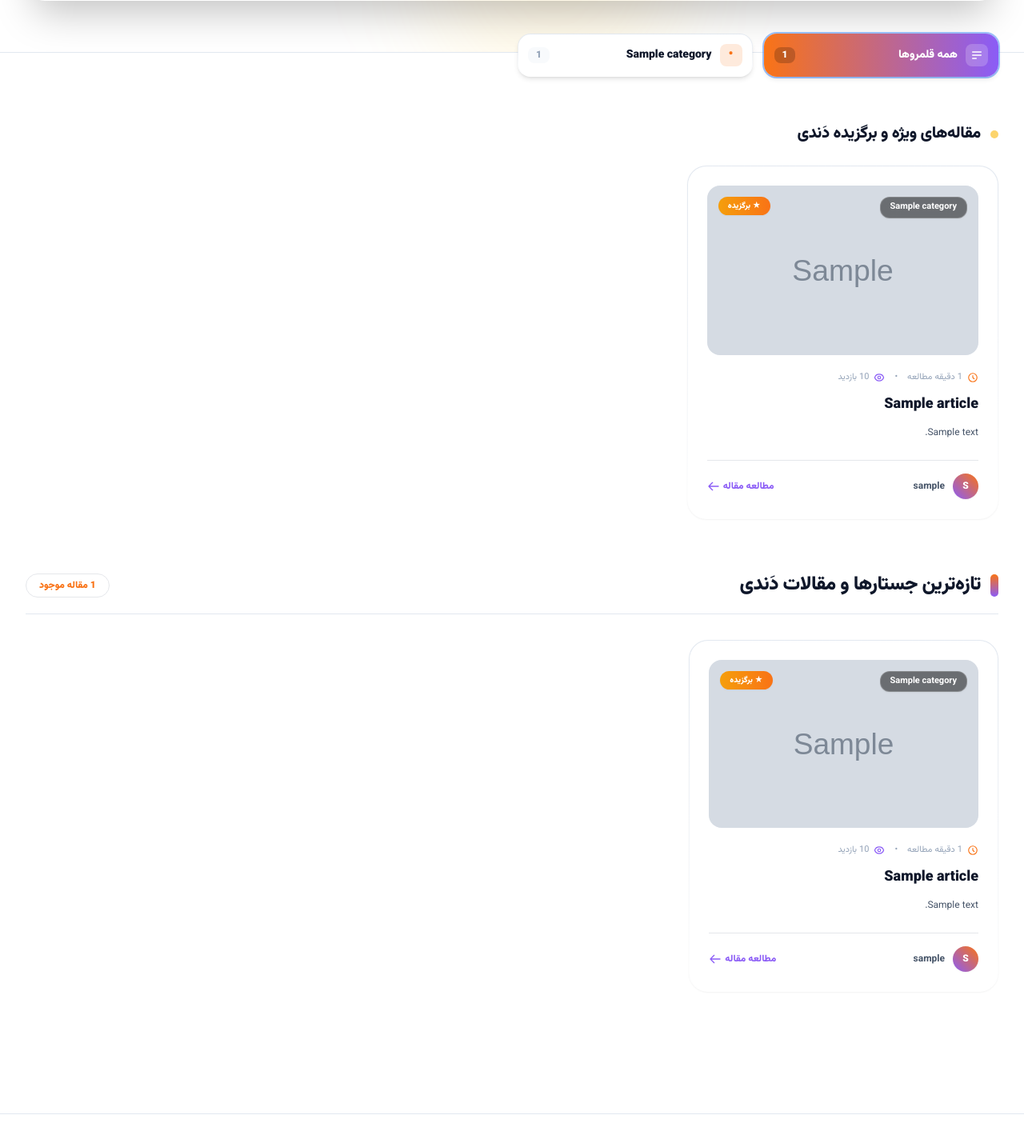
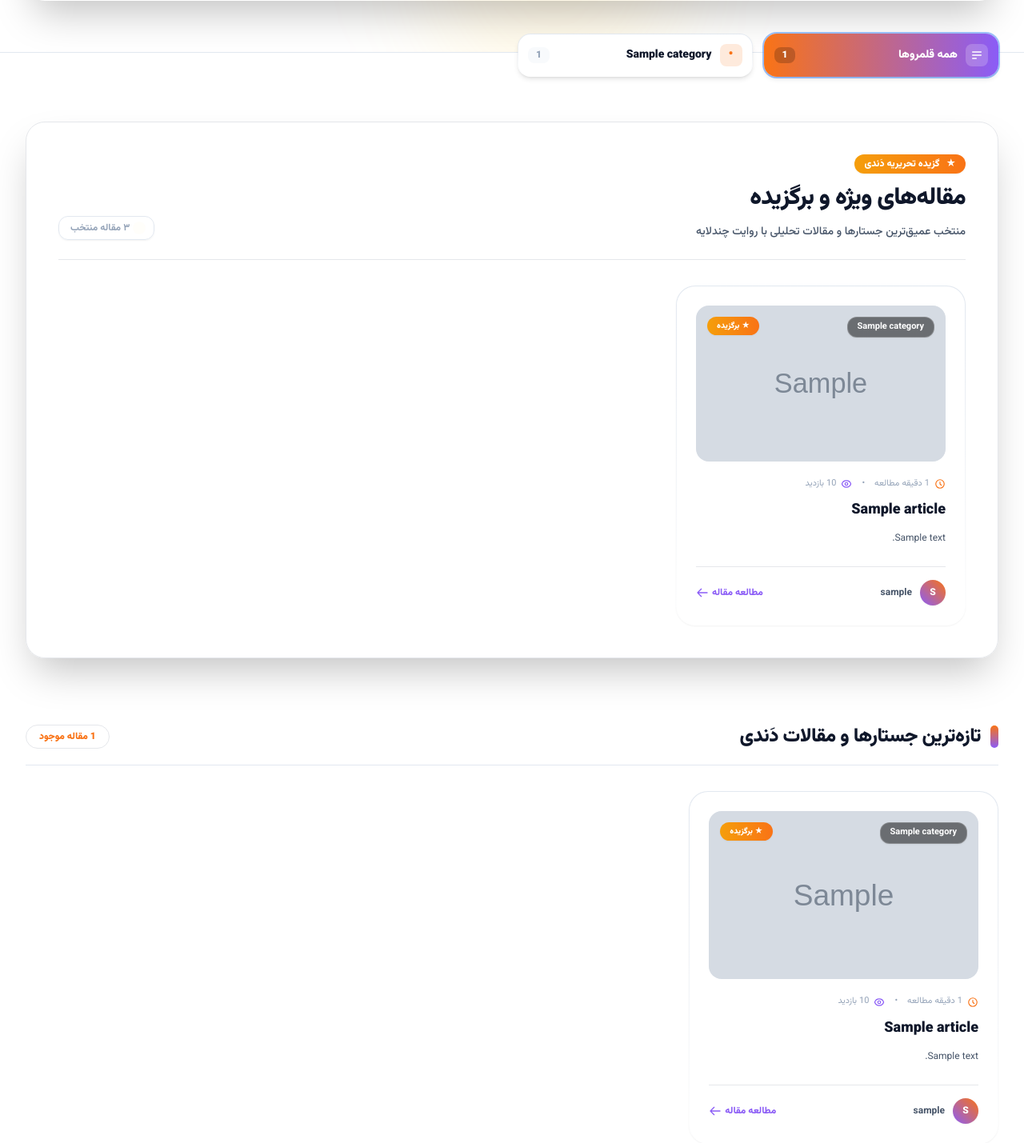
Before and after one commit to reza-khalafi/Dandi, a Django app: page / in a window 1280 px wide. Shown: the part 747-2176 px from the top of the page at 80% size. Run offline with Django 5.2, Linux system fonts and the light colour scheme; tables that the repository leaves empty hold one stand-in row (values such as "Sample post"); grey boxes marked "Sample" are stand-in pictures; some libraries are stand-ins or nearby versions.

Commit message:
Wrap featured articles in distinct highlighted showcase container box

```diff
--- a/templates/articles/home.html
+++ b/templates/articles/home.html
@@ -191,21 +191,44 @@
 <!-- Content Section: Featured & Articles Feed -->
 <section class="max-w-7xl mx-auto px-4 sm:px-6 lg:px-8 py-14">
 
-  <!-- Featured Highlights Banner (Shown when no category filter is applied) -->
+  <!-- Featured Showcase Outer Box with Distinct Editorial Background -->
   {% if not selected_category and not search_query and featured_articles %}
-    <div class="mb-16">
-      <div class="flex items-center gap-3 mb-6">
-        <span class="w-2.5 h-2.5 rounded-full bg-amber-400 animate-pulse"></span>
-        <h2 class="text-xl font-black text-text-primary">مقاله‌های ویژه و برگزیده دَندی</h2>
+    <div class="relative rounded-3xl p-6 sm:p-8 lg:p-10 mb-20 overflow-hidden border border-brand-orange/30 shadow-2xl bg-gradient-to-br from-brand-orange/10 via-brand-purple/10 to-bg-secondary">
+
+      <!-- Background Ambient Glow Orbs -->
+      <div class="absolute -top-24 -left-24 w-80 h-80 rounded-full bg-brand-orange/15 blur-3xl pointer-events-none"></div>
+      <div class="absolute -bottom-24 -right-24 w-80 h-80 rounded-full bg-brand-purple/15 blur-3xl pointer-events-none"></div>
+
+      <!-- Header inside Showcase Box -->
+      <div class="relative z-10 flex flex-col sm:flex-row sm:items-end justify-between gap-4 mb-8 pb-6 border-b border-border-color/80">
+        <div class="space-y-2">
+          <div class="inline-flex items-center gap-2 px-3 py-1 rounded-full text-xs font-black bg-gradient-to-r from-amber-500 to-brand-orange text-white shadow-sm">
+            <span>★</span>
+            <span>گزیده تحریریه دَندی</span>
+          </div>
+          <h2 class="text-2xl sm:text-3xl font-black text-text-primary tracking-tight">
+            مقاله‌های ویژه و برگزیده
+          </h2>
+          <p class="text-xs sm:text-sm text-text-secondary font-medium">
+            منتخب عمیق‌ترین جستارها و مقالات تحلیلی با روایت چندلایه
+          </p>
+        </div>
+
+        <span class="inline-flex items-center gap-2 px-3.5 py-1.5 rounded-xl bg-card-bg/90 backdrop-blur-md border border-border-color text-xs font-bold text-text-muted self-start sm:self-auto shadow-sm">
+          <span class="w-2 h-2 rounded-full bg-amber-400 animate-ping"></span>
+          <span>۳ مقاله منتخب</span>
+        </span>
       </div>
 
-      <div class="grid grid-cols-1 md:grid-cols-3 gap-6">
+      <!-- 3 Featured Article Cards inside the Box -->
+      <div class="relative z-10 grid grid-cols-1 md:grid-cols-3 gap-6">
         {% for article in featured_articles %}
           <div class="transform hover:-translate-y-1.5 transition duration-300">
             {% include 'components/article_card.html' with article=article %}
           </div>
         {% endfor %}
       </div>
+
     </div>
   {% endif %}
 
```
